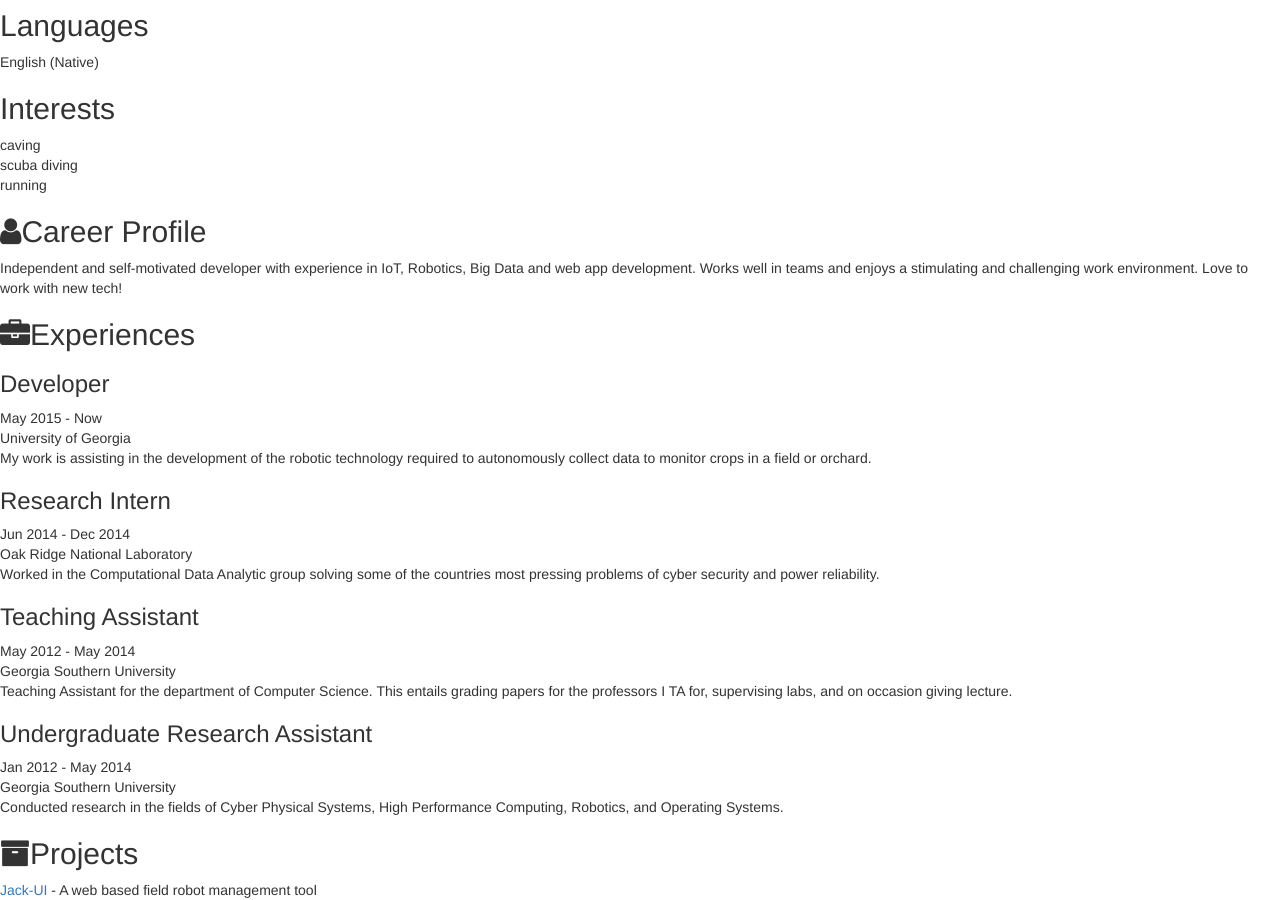
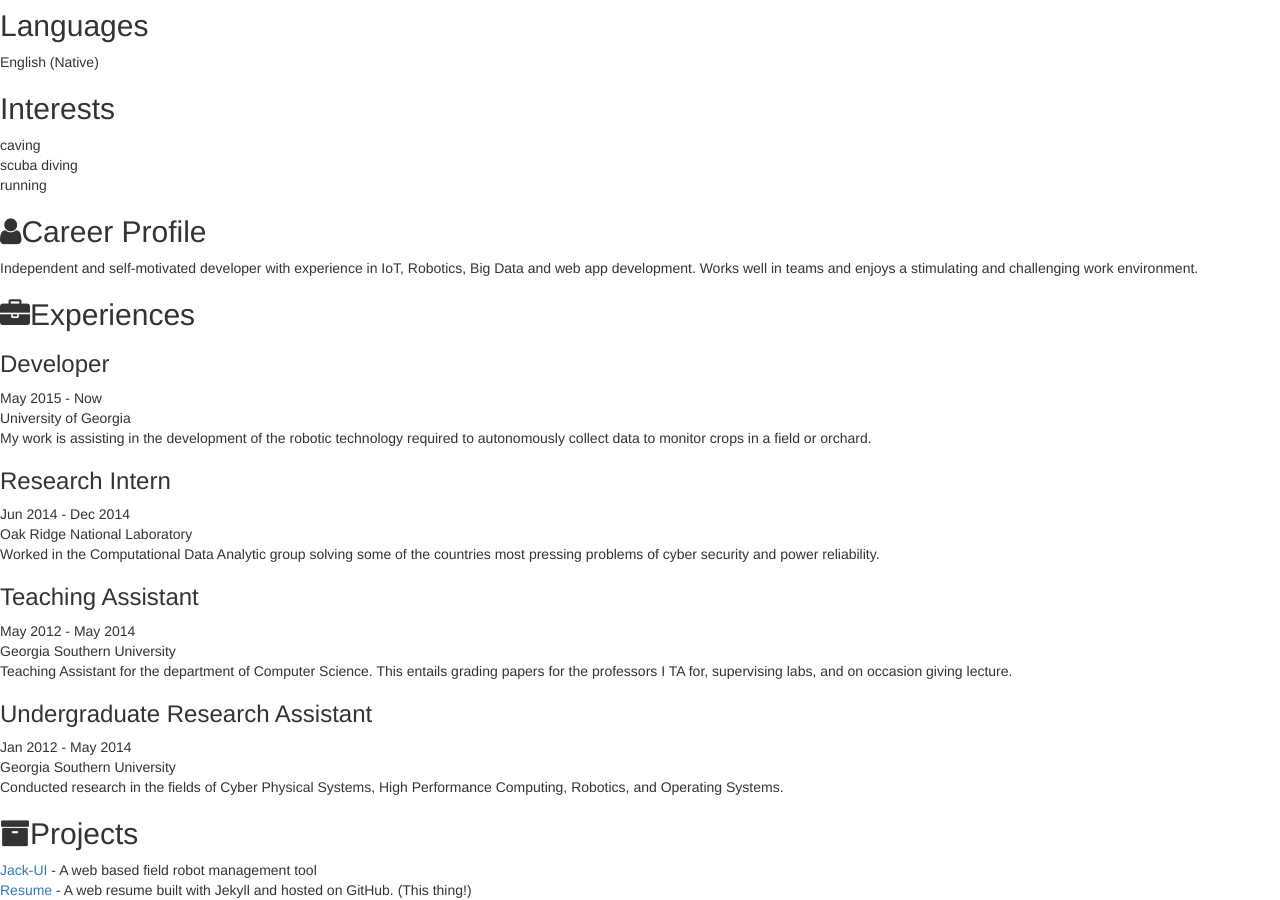
Before and after one commit to sonyccd/resume, a Jekyll site: the page built from index.html, in a window 1280 px wide and 900 px high, scrolled down 386 px. Built offline with Jekyll 4.4.1, drawn with Linux system fonts in a browser that asks for light colours; nearby versions of some CDN libraries.

Commit message:
Update _config.yml

```diff
--- a/_config.yml
+++ b/_config.yml
@@ -27,7 +27,7 @@
 
 #Content
 about: "Independent and self-motivated developer with experience in IoT, Robotics, Big Data and web app development.
-        Works well in teams and enjoys a stimulating and challenging work environment. Love to work with new tech!"
+        Works well in teams and enjoys a stimulating and challenging work environment."
 
 #For each topic below you can add more than one thing. Each entry is divided by the -. For example each entry in the
 #skill is made up of a name and level.
```
